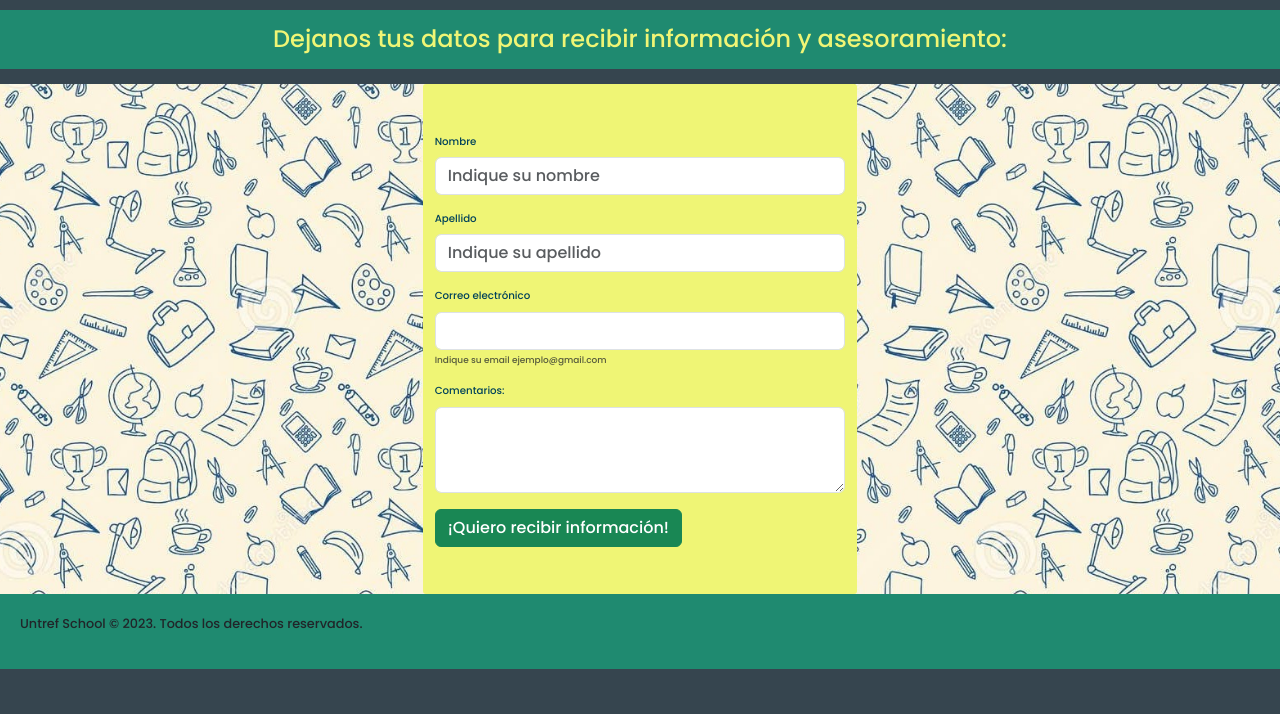
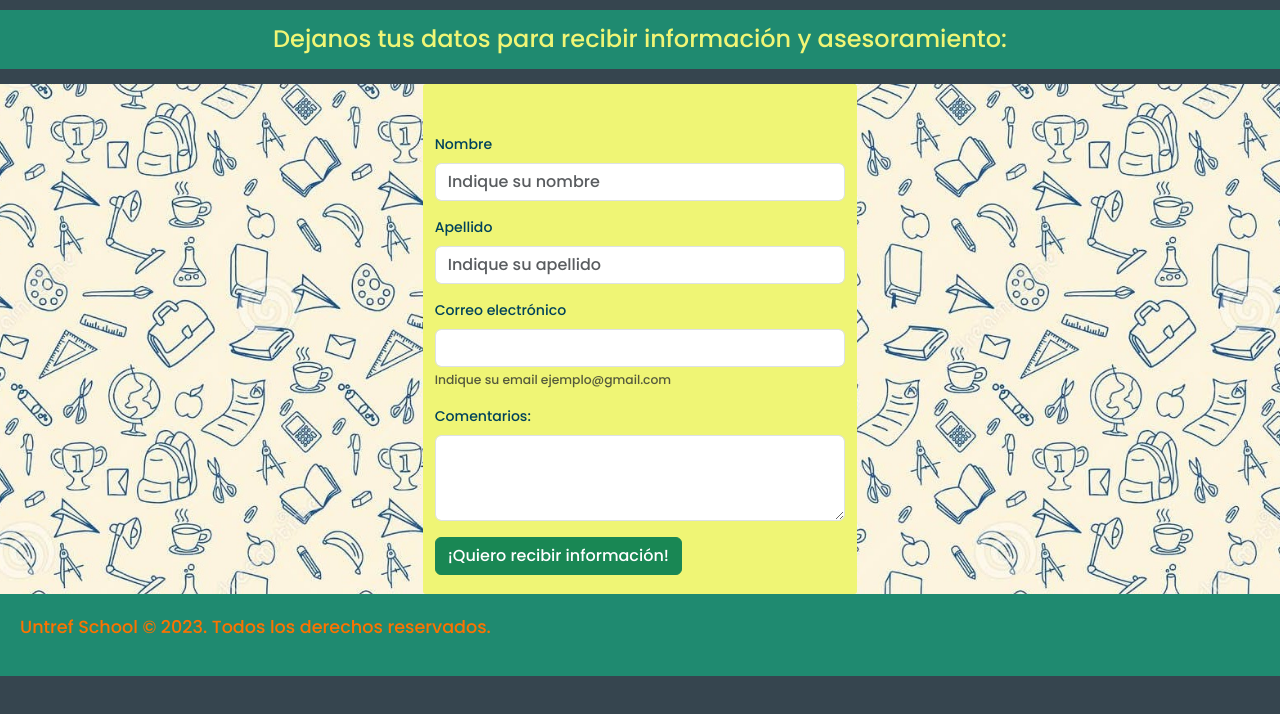
Before and after one commit to MarianGeDev/PROYECTO-INTEGRADOR-WEB-UNTREFSCHOOL, a plain HTML site: page formulario.html in a window 1280 px wide. Drawn offline with nearby package versions, Linux system fonts and the light colour scheme.

Commit message:
ultimos retoques

```diff
--- a/css/masterescuela.css
+++ b/css/masterescuela.css
@@ -10,8 +10,9 @@
 
 body {
     font-family: 'Poppins', sans-serif;
-    font-size: 0.8rem;
+    font-size: 1.1rem;
     background: #36454F;
+    color: #fc7300;
 
     }
 
```
Also changed, not shown: index.html (+1 -1 lines), Img/logonav.png (added).
